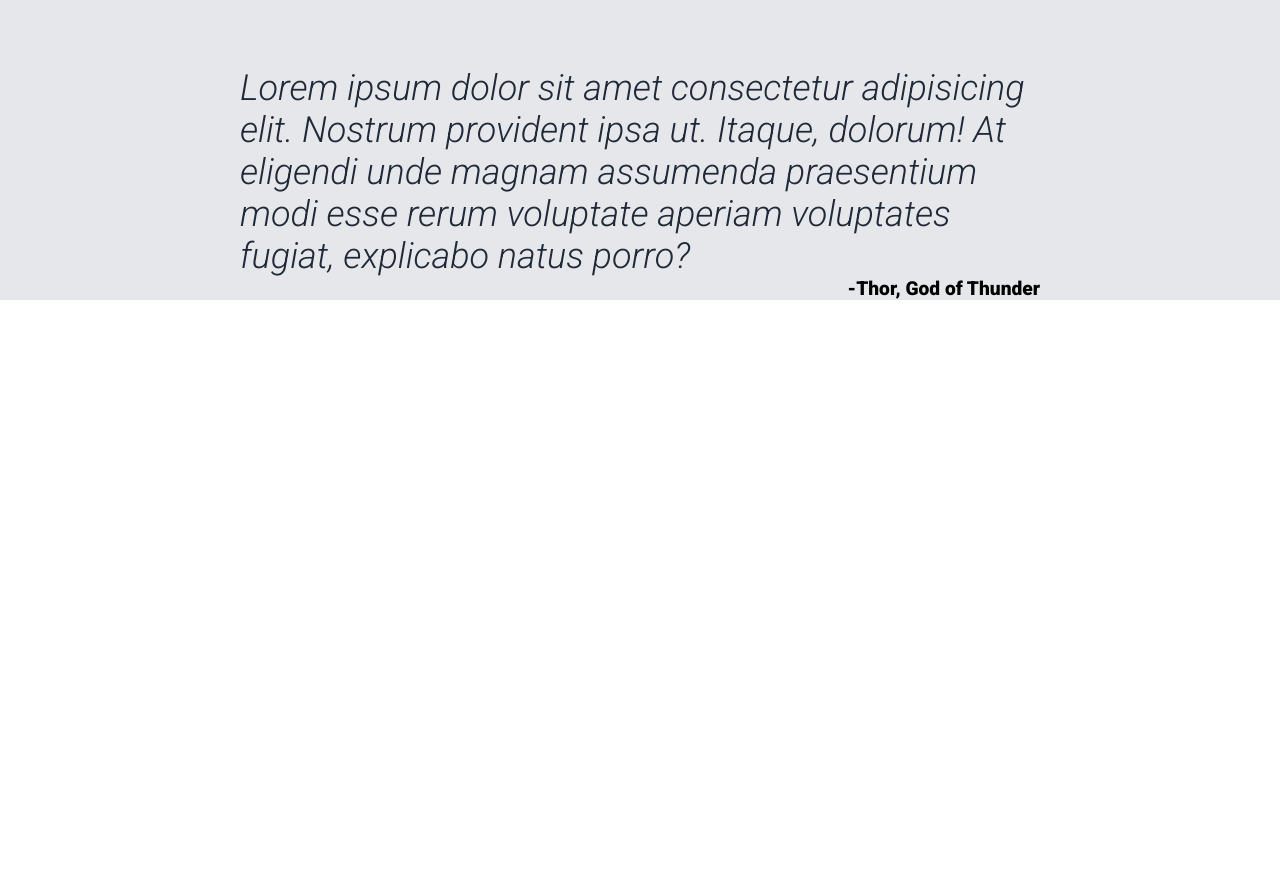
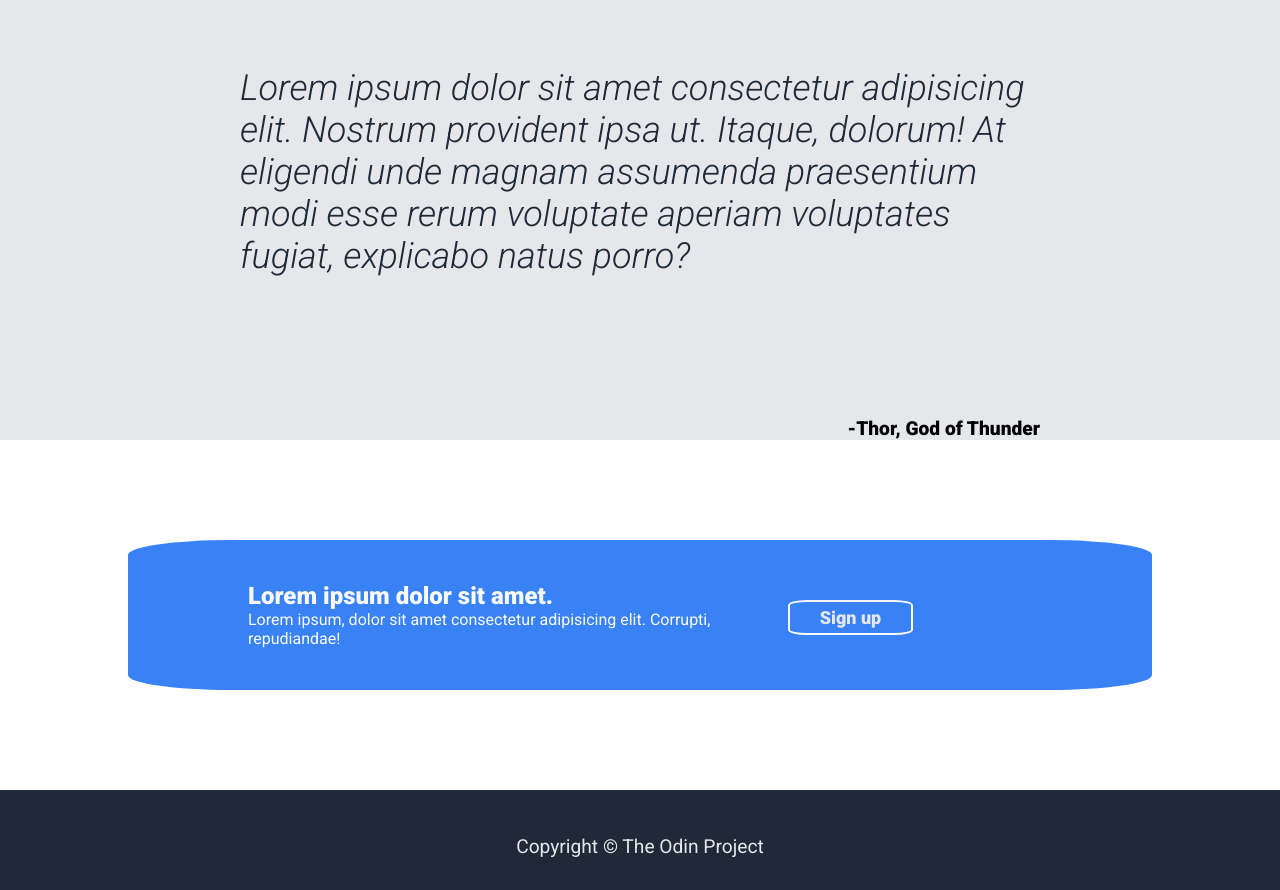
Before and after one commit to ValeriaD23/odin-landing_page, a plain HTML site: page index.html in a window 1280 px wide. Shown: the part 1109-1999 px from the top of the page. Before the commit the page ends 1409 px from the top, so only its background shows below. Drawn offline with Linux system fonts and the light colour scheme.

Commit message:
draft version whole site

```diff
--- a/index.html
+++ b/index.html
@@ -1,5 +1,6 @@
 <!DOCTYPE html>
 <html lang="en">
+
 <head>
   <meta charset="UTF-8">
   <meta http-equiv="X-UA-Compatible" content="IE=edge">
@@ -7,6 +8,7 @@
   <link rel="stylesheet" href="styles.css">
   <title>Landing Page</title>
 </head>
+
 <body>
   <div class="container">
     <header class="hero">
@@ -23,7 +25,8 @@
       <div class="hero-main">
         <div class="hero-main-text">
           <h1 class="main-title">This website is awesome</h1>
-      <p class="main-text">This website has some subtext that goes here under the main title. It's a smaller font and the color is lower contrast</p>
+          <p class="main-text">This website has some subtext that goes here under the main title. It's a smaller font
+            and the color is lower contrast</p>
           <button class="main-btn">Sign up</button>
         </div>
         <!--/hero-main-text-->
@@ -62,13 +65,29 @@
     <div class="quote">
       <figure>
         <blockquote class="quote">
-      <p class="quote-text"><i>Lorem ipsum dolor sit amet consectetur adipisicing elit. Nostrum provident ipsa ut. Itaque, dolorum! At eligendi unde magnam assumenda praesentium modi esse rerum voluptate aperiam voluptates fugiat, explicabo natus porro?</i></p>
+          <p class="quote-text"><i>Lorem ipsum dolor sit amet consectetur adipisicing elit. Nostrum provident ipsa ut.
+              Itaque, dolorum! At eligendi unde magnam assumenda praesentium modi esse rerum voluptate aperiam
+              voluptates fugiat, explicabo natus porro?</i></p>
         </blockquote>
         <figcaption class="quote-caption">-Thor, God of Thunder</figcaption>
       </figure>
     </div>
+    <!--/quote-->
+    <div class="action-box">
+      <div class="action">
+        <h2 class="action-title">Lorem ipsum dolor sit amet.</h2>
+        <p class="action-text">Lorem ipsum, dolor sit amet consectetur adipisicing elit. Corrupti, repudiandae!</p>
+      </div>
+      <!--/action-->
+      <button class="action-btn">Sign up</button>
+    </div>
+    <!--action-box-->
+    <footer class="footer">
+      <p class="footer-text">Copyright &#169;	The Odin Project</p>
+    </footer>
   </div>
   <!--/container-->
 
 </body>
+
 </html>
--- a/styles.css
+++ b/styles.css
@@ -1,4 +1,5 @@
 @import url('https://fonts.googleapis.com/css2?family=Roboto:ital,wght@0,400;0,900;1,300&display=swap');
+
 /*font-family: 'Roboto', sans-serif;*/
 * {
   margin: 0;
@@ -55,7 +56,8 @@
   opacity: 80%;
 }
 
-.main.btn, button {
+.main.btn,
+button {
   background-color: #3882f6;
   font-size: 1.125rem;
   color: #e5e7eb;
@@ -105,7 +107,7 @@
 
 .quote-text {
   font-size: 36px;
-  padding: 140px 0px 0px 0px;
+  padding: 140px 0px 140px 0px;
 
   color: #1f2937;
 
@@ -118,3 +120,51 @@
   font-weight: 700;
   font-size: larger;
 }
+
+.action-box {
+  display: flex;
+  margin: auto;
+  background-color: #3882f6;
+  width: 1024px;
+  height: 150px;
+  margin-top: 100px;
+  border-radius: 10%;
+}
+
+.action {
+  display: flex;
+  flex-direction: column;
+  justify-content: center;
+  align-content: center;
+}
+
+.action-title, .action-text {
+  color: #f9faf8;
+  margin-left: 120px;
+
+}
+
+.action-text {
+  width: 500px;
+
+}
+
+.action-btn {
+  margin-top: 60px;
+  margin-left: 40px;
+  border: 2px solid #f9faf8;
+}
+
+.footer {
+  margin-top: 100px;
+  background-color: #1f2937;
+  width: 100%;
+  height: 100px;
+}
+
+.footer-text {
+  text-align: center;
+  color: #e5e7eb;
+  padding-top: 45px;
+  font-size: larger;
+}
```
Lines whose indentation alone changed are shown as unchanged.
